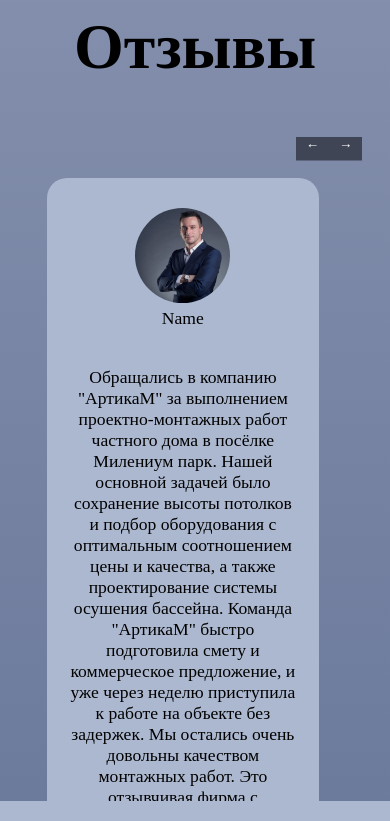
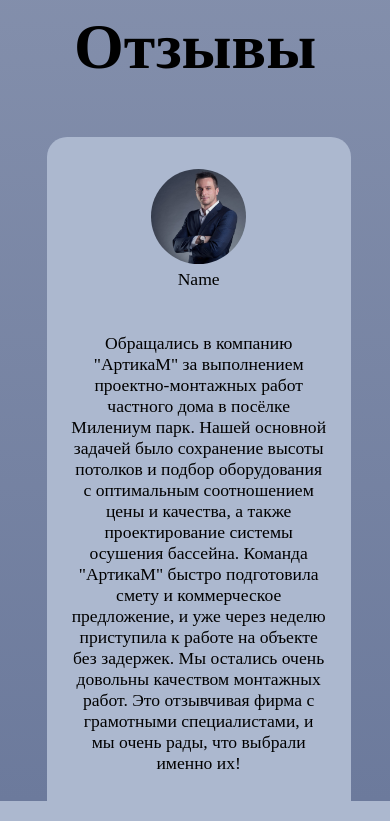
Before and after one commit to Ferm1um/Ark, a plain HTML site: page index.html in a window 390 px wide. Shown: the part 5420-6241 px from the top of the page. Drawn offline with nearby package versions, Linux system fonts and the light colour scheme; a web font is replaced by a local one.

Commit message:
Add files via upload

```diff
--- a/Script/index.js
+++ b/Script/index.js
@@ -182,3 +182,25 @@ slider.addEventListener('touchend', handleTouchEnd);
 
 
 // слайдер на отзывы на телефон
+ // Получаем элементы слайдера и слайды
+ document.addEventListener("DOMContentLoaded", function() {
+    const slider = document.querySelector(".slider");
+    let scrollPos = 0;
+    const slides = document.querySelectorAll(".slide");
+    const slideWidth = slides[0].offsetWidth + // Width of a single slide including margin
+                       parseInt(getComputedStyle(slides[0]).marginRight);
+
+    function nextSlide() {
+        if (scrollPos < slider.scrollWidth - slider.offsetWidth) {
+            scrollPos += slideWidth;
+        } else {
+            scrollPos = 0;
+        }
+        slider.scrollTo({
+            left: scrollPos,
+            behavior: "smooth"
+        });
+    }
+
+    setInterval(nextSlide, 7000); // Adjust scroll interval (3000ms = 3 seconds)
+});
--- a/style.css
+++ b/style.css
@@ -1086,8 +1086,29 @@ a.nav-3{
         margin: auto;
         font-size: 3em;
     }
-}
 
+    .slider {
+        display: flex;
+        overflow-x: auto; /* Enable horizontal scrolling */
+        scroll-snap-type: x mandatory; /* Snap to each slide */
+        -webkit-overflow-scrolling: touch; /* Enable smooth scrolling on iOS */
+        scroll-behavior: smooth; /* Smooth scrolling behavior */
+    }
+
+    .slide {
+        min-width: 90%; /* Adjust width of each slide */
+        padding: 10px;
+        text-align: center;
+        background-color: #ACB8CF;
+        margin-right: 15px;
+        border-radius: 20px;
+        font-size: 1.1em;
+        scroll-snap-align: center; /* Center alignment for scroll snapping */
+    }
+
+    .strelki{
+        display: none;
+    }
 
 
 @media (max-width: 425px) {
```
